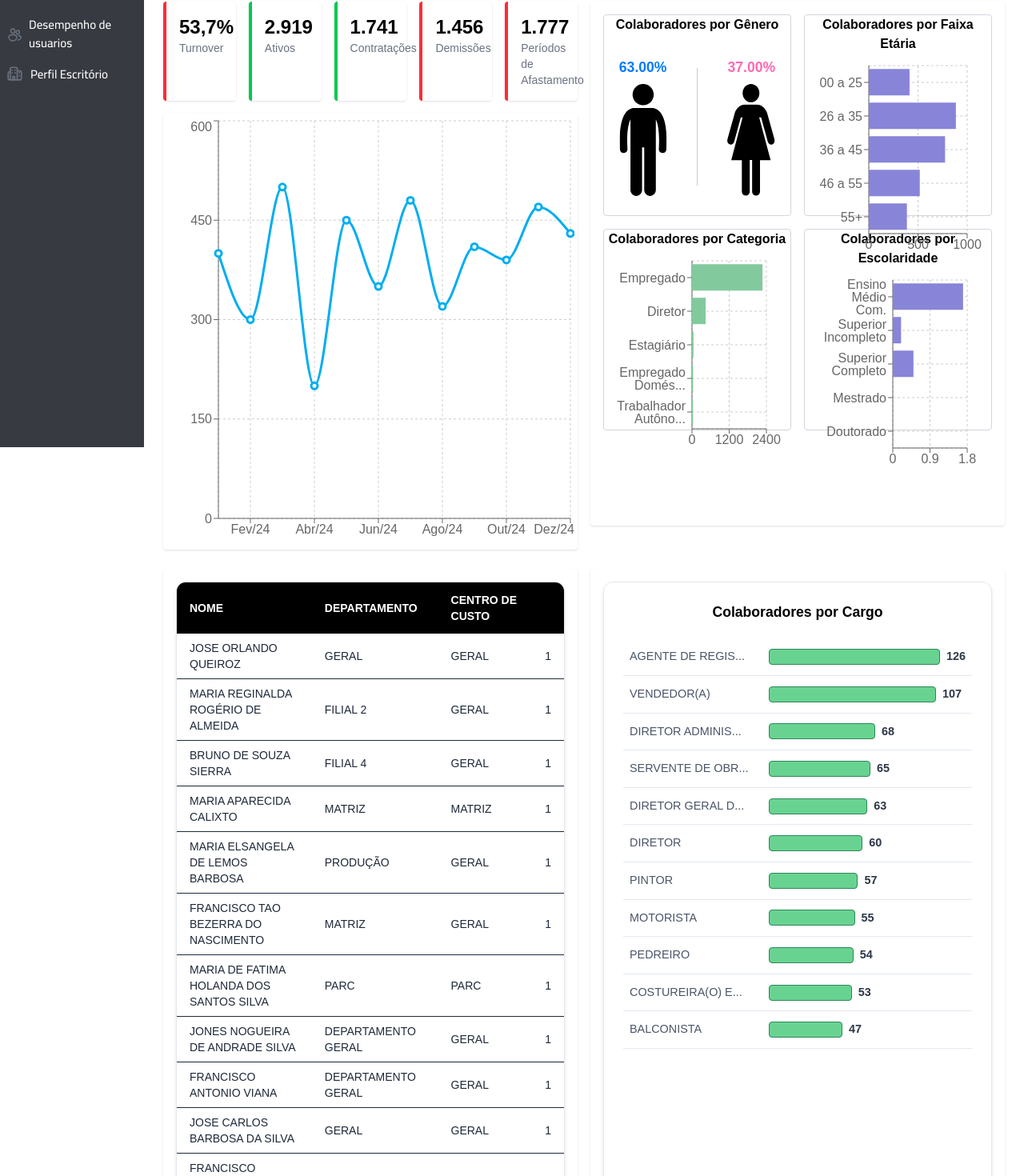
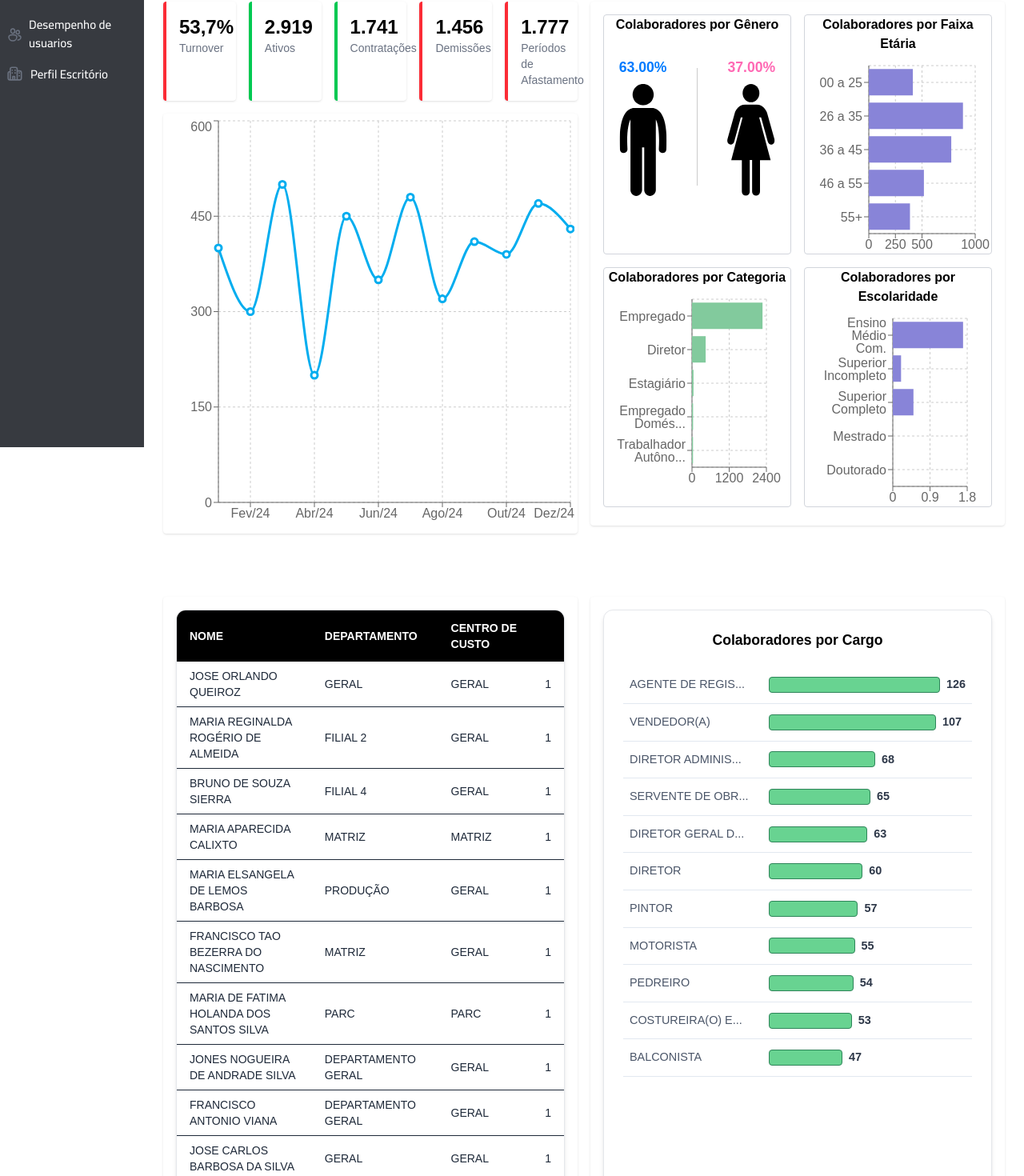
Before and after one commit to gabrielcsilvaa/office-gestao-front, a Next.js app: page /modulos/dashboards/demografico in a window 1280 px wide. Shown: the part 241-1711 px from the top of the page at 80% size. Built offline with nearby package versions, Linux system fonts and the light colour scheme; sample sign-in values are in the browser's storage.

Commit message:
nikolas atualizacoes

```diff
--- a/src/app/modulos/dashboards/demografico/components/grafico_faixa_etaria.tsx
+++ b/src/app/modulos/dashboards/demografico/components/grafico_faixa_etaria.tsx
@@ -19,7 +19,7 @@ const GraficoFaixaEtaria = () => {
           layout="vertical"
           margin={{
             top: 5,
-            right: 30,
+            right: 20,
             left: 20,
             bottom: 5,
           }}
--- a/src/app/modulos/dashboards/demografico/components/grafico_linha.tsx
+++ b/src/app/modulos/dashboards/demografico/components/grafico_linha.tsx
@@ -26,7 +26,7 @@ const dadosMock = [
 
 export default function GraficoLinha() {
   return (
-    <div className="bg-white p-1 rounded shadow h-[545px]  flex flex-col">
+    <div className="bg-white p-1 rounded shadow h-[525px]  flex flex-col">
       <ResponsiveContainer width="100%" height="100%">
         <LineChart data={dadosMock}>
           <CartesianGrid strokeDasharray="3 3" />
--- a/src/app/modulos/dashboards/demografico/page.tsx
+++ b/src/app/modulos/dashboards/demografico/page.tsx
@@ -172,7 +172,7 @@ export default function Demografico() {
             </div>
 
             {/* Gráfico de linha */}
-            <div className="flex-1 min-h-[400px]">
+            <div className="flex-1 min-h-[600px]">
               <GraficoLinha />
             </div>
           </div>
@@ -182,16 +182,16 @@ export default function Demografico() {
         <div className="w-full h-[655px] lg:w-1/2">
           <div className="bg-white rounded shadow p-4 h-full">
             <div className="grid grid-cols-2 gap-4">
-              <div className="aspect-square w-full border border-gray-300 rounded">
+              <div className="aspect-square w-full h-[300px] border border-gray-300 rounded">
                 <GraficosGenero />
               </div>
-              <div className="aspect-square w-full border border-gray-300 rounded">
+              <div className="aspect-square w-full h-[300px] border border-gray-300 rounded">
                 <GraficoFaixaEtaria />
               </div>
-              <div className="aspect-square w-full border border-gray-300 rounded">
+              <div className="aspect-square w-full h-[300px] border border-gray-300 rounded">
                 <GraficoCategoria />
               </div>
-              <div className="aspect-square w-full border border-gray-300 rounded">
+              <div className="aspect-square w-full h-[300px] border border-gray-300 rounded">
                 <GraficoEscolaridade />
               </div>
             </div>
@@ -200,7 +200,7 @@ export default function Demografico() {
       </div>
 
       {/* Parte inferior: Tabela e gráfico de cargos */}
-      <div className="flex flex-col lg:flex-row gap-4 mt-6">
+      <div className="flex flex-col lg:flex-row gap-4 mt-1">
         <div className="w-full lg:w-1/2 p-4 bg-white rounded shadow">
           <TabelaColaboradores />
         </div>
```
